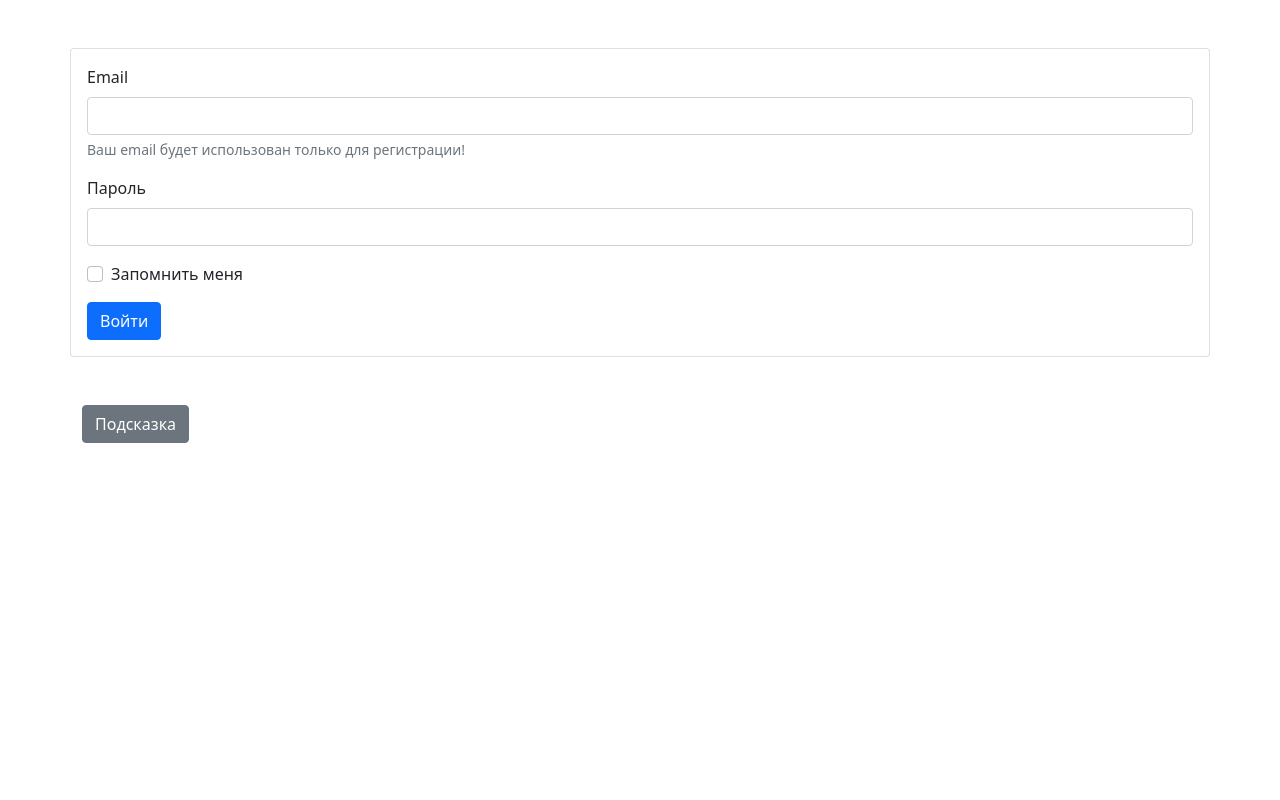
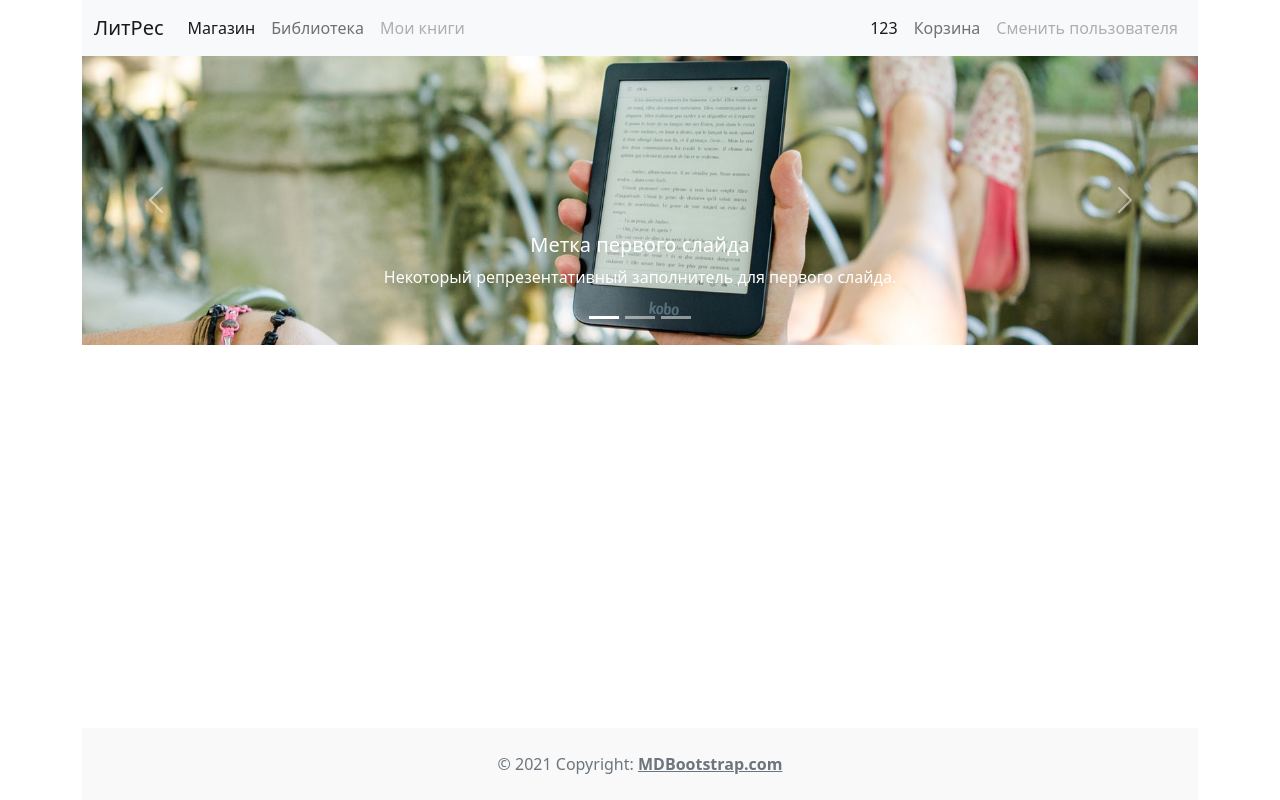
Before and after one commit to maximvscow/pg-hack, a Flask app: page / in a window 1280 px wide. Run offline with Flask 2, Linux system fonts and the light colour scheme; data that the repository does not hold is empty; some libraries are stand-ins or nearby versions.

Commit message:
book store init

```diff
--- a/app.py
+++ b/app.py
@@ -43,6 +43,22 @@ cur.execute('INSERT INTO books (title, author, pages_num, review)'
              'Another great classic!')
             )
 
+cur.execute('INSERT INTO books (title, author, pages_num, review)'
+            'VALUES (%s, %s, %s, %s)',
+            ('Anna Karenina',
+             'Leo Tolstoy',
+             864,
+             'Another great classic!')
+            )
+
+cur.execute('INSERT INTO books (title, author, pages_num, review)'
+            'VALUES (%s, %s, %s, %s)',
+            ('Anna Karenina',
+             'Leo Tolstoy',
+             864,
+             'Another great classic!')
+            )
+
 conn.commit()
 
 cur.close()
@@ -50,11 +66,11 @@ conn.close()
 
 
 # Дальше функии приложения
-@app.route('/')
-@app.route("/index")
+@app.route('/123')
+@app.route("/index123")
 def index():
     flash('Ваш email будет использован только для регистрации!')
-    return render_template('index.html')
+    return render_template('index.html')  # поменял index на shop
 
 
 @app.route('/auth', methods=('GET', 'POST'))
@@ -80,9 +96,15 @@ def auth():
     return render_template('index.html')
 
 
-@app.route("/site")
+@app.route("/") # поменял site на index
 def site():
-    return render_template('index1.html')
+    conn1 = get_db_connection()
+    cur1 = conn1.cursor()
+    cur1.execute('SELECT * FROM books;')
+    books = cur1.fetchall()
+    cur1.close()
+    conn1.close()
+    return render_template('shop.html', books=books)
 
 
 if __name__ == "__main__":
--- a/templates/index.html
+++ b/templates/index.html
@@ -38,14 +38,9 @@
 <div class="collapse" id="collapseExample">
   <div class="card card-body">
         <div>
-            <h3>На сервере выполняется следующий запрос к БД:</h3>
-            <p class='review'>SELECT EXISTS (SELECT * FROM pg_shadow WHERE usename = '" + login + "' AND passwd = '" + full_hash + "');</p>
-        </div>
-        <div>
             <h3>1. Узнать версию БД</h3>
             <i><p>Используется закрытие ковычек и комментарий в конце</p></i>
             <p class='review'>123')||(SELECT version());--</p>
-            <i><p>Для объединения запросов используется ||</p></i>
         </div>
         <div>
             <h3>2. Узнать текущего пользователя БД</h3>
@@ -58,7 +53,6 @@
         <div>
             <h3>4. Получить логин и хэш пароля</h3>
             <p class='review'>123')||(SELECT passwd FROM pg_shadow WHERE usename = current_user);--</p>
-            <i><p>Системная таблица pg_shadow хранит логины и хэши паролей</p></i>
         </div>
   </div>
 </div>
--- /dev/null
+++ b/templates/shop.html
@@ -0,0 +1,107 @@
+{% extends 'base.html' %}
+
+{% block body %}
+
+<div class="container">
+<nav class="navbar navbar-expand-lg navbar-light bg-light" style="background-color: #e3f2fd;">
+  <div class="container-fluid">
+    <button class="navbar-toggler" type="button" data-bs-toggle="collapse" data-bs-target="#navbarTogglerDemo01" aria-controls="navbarTogglerDemo01" aria-expanded="false" aria-label="Toggle navigation">
+      <span class="navbar-toggler-icon"></span>
+    </button>
+    <div class="collapse navbar-collapse" id="navbarTogglerDemo01">
+      <a class="navbar-brand" href="#">ЛитРес</a>
+      <ul class="navbar-nav me-auto mb-2 mb-lg-0">
+        <li class="nav-item">
+          <a class="nav-link active" aria-current="page" href="#">Магазин</a>
+        </li>
+        <li class="nav-item">
+          <a class="nav-link" href="#">Библиотека</a>
+        </li>
+        <li class="nav-item">
+          <a class="nav-link disabled" href="#" tabindex="-1" aria-disabled="true">Мои книги</a>
+        </li>
+      </ul>
+      <form class="d-flex">
+        <ul class="navbar-nav me-auto mb-2 mb-lg-0">
+          <li class="nav-item">
+              <a class="nav-link active" aria-current="page" href="#">123</a>
+          </li>
+          <li class="nav-item">
+              <a class="nav-link" href="#">Корзина</a>
+          </li>
+          <li class="nav-item">
+              <a class="nav-link disabled" href="#" tabindex="-1" aria-disabled="true">Сменить пользователя</a>
+          </li>
+        </ul>
+      </form>
+    </div>
+  </div>
+</nav>
+</div>
+
+<div id="carouselExampleCaptions" class="container carousel slide" data-bs-ride="carousel" style="overflow: hidden;">
+  <div class="carousel-indicators">
+    <button type="button" data-bs-target="#carouselExampleCaptions" data-bs-slide-to="0" class="active" aria-current="true" aria-label="Slide 1"></button>
+    <button type="button" data-bs-target="#carouselExampleCaptions" data-bs-slide-to="1" aria-label="Slide 2"></button>
+    <button type="button" data-bs-target="#carouselExampleCaptions" data-bs-slide-to="2" aria-label="Slide 3"></button>
+  </div>
+  <div class="carousel-inner">
+    <div class="carousel-item active">
+      <img src="/static/images/ebook.jpg" class="d-block w-100" alt="...">
+      <div class="carousel-caption d-none d-md-block">
+        <h5>Метка первого слайда</h5>
+        <p>Некоторый репрезентативный заполнитель для первого слайда.</p>
+      </div>
+    </div>
+    <div class="carousel-item">
+      <img src="/static/images/phone.jpg" class="d-block w-100" alt="...">
+      <div class="carousel-caption d-none d-md-block">
+        <h5>Метка второго слайда</h5>
+        <p>Некоторый репрезентативный заполнитель для второго слайда.</p>
+      </div>
+    </div>
+    <div class="carousel-item">
+      <img src="/static/images/library.jpg" class="d-block w-100" alt="...">
+      <div class="carousel-caption d-none d-md-block">
+        <h5>Метка третьего слайда</h5>
+        <p>Некоторый репрезентативный заполнитель для третьего слайда.</p>
+      </div>
+    </div>
+  </div>
+  <button class="carousel-control-prev" type="button" data-bs-target="#carouselExampleCaptions"  data-bs-slide="prev">
+    <span class="carousel-control-prev-icon" aria-hidden="true"></span>
+    <span class="visually-hidden">Предыдущий</span>
+  </button>
+  <button class="carousel-control-next" type="button" data-bs-target="#carouselExampleCaptions"  data-bs-slide="next">
+    <span class="carousel-control-next-icon" aria-hidden="true"></span>
+    <span class="visually-hidden">Следующий</span>
+  </button>
+</div>
+
+<div class="container d-flex flex-row justify-content-between overflow-auto">
+{% for book in books %}
+      <div class="card my-3" style="width: 18rem;">
+      <img src="..." class="card-img-top" alt="...">
+      <div class="card-body">
+        <h5 class="card-title">{{ book[0] }} - {{ book[1] }}</h5>
+        <h6 class="card-subtitle mb-2 text-muted">{{ book[2] }}</h6>
+        <p class="card-text">{{ book[4] }}</p>
+        <a href="#" class="btn btn-primary">Купить книгу</a>
+      </div>
+          <div class="card-footer text-muted">
+            {{ book[5] }}
+          </div>
+      </div>
+{% endfor %}
+</div>
+
+<footer class="container fixed-bottom text-center text-lg-start bg-white text-muted">
+  <!-- Copyright -->
+  <div class="text-center p-4" style="background-color: rgba(0, 0, 0, 0.025);">
+    © 2021 Copyright:
+    <a class="text-reset fw-bold" href="#">MDBootstrap.com</a>
+  </div>
+  <!-- Copyright -->
+</footer>
+
+{% endblock %}
```
Also changed, not shown: static/images/ebook.jpg (added), static/images/library.jpg (added), static/images/phone.jpg (added).
